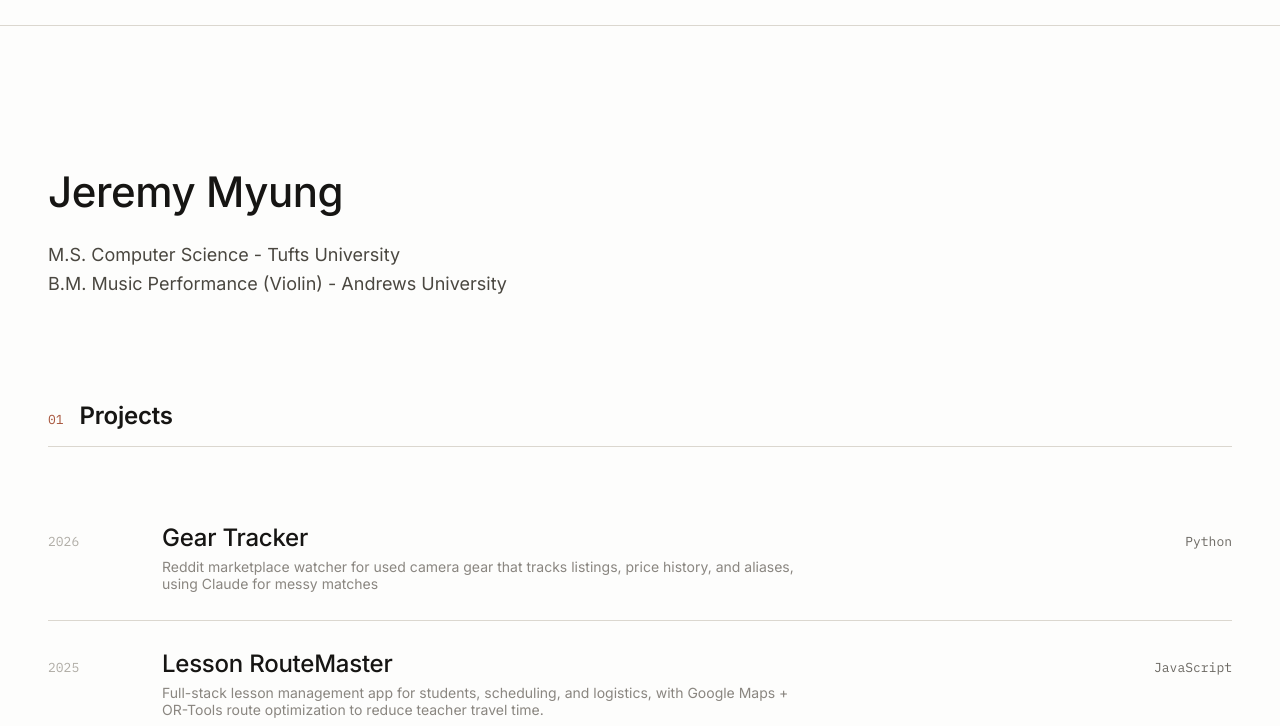
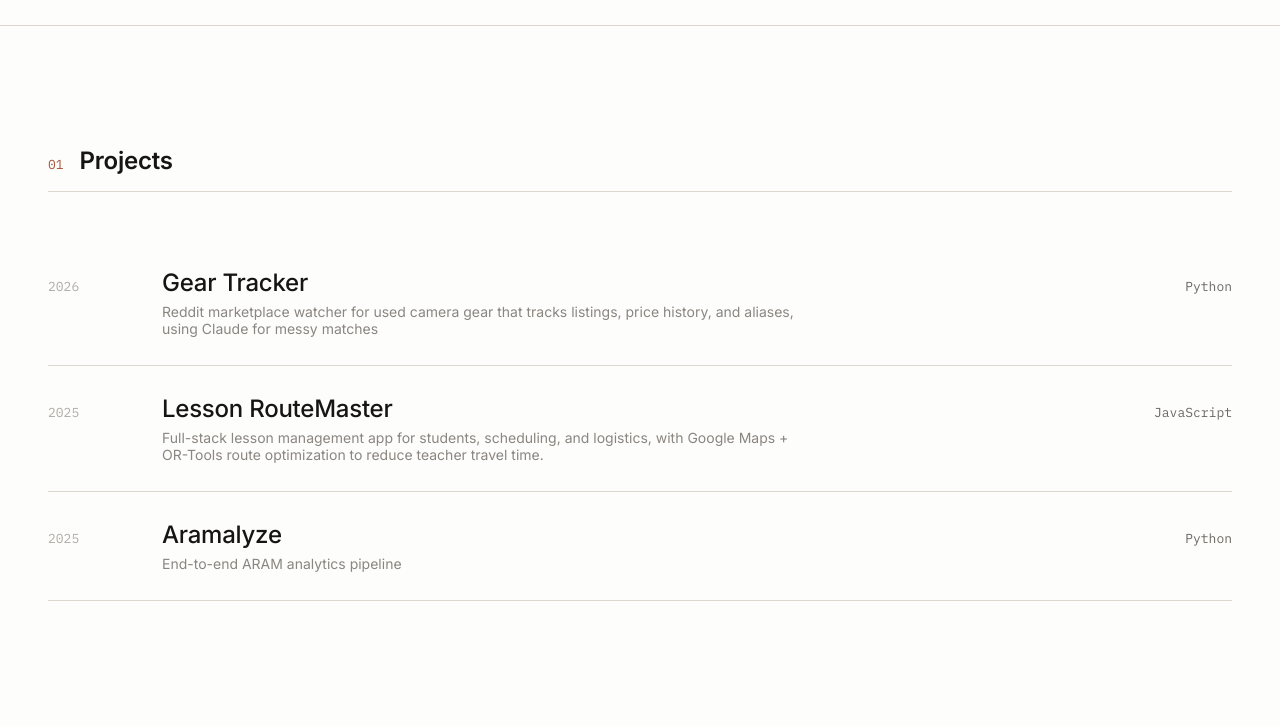
Before and after one commit to audwofla/personal-website, a plain HTML site: page index.html in a window 1280 px wide. Shown: the part 63-789 px from the top of the page. Drawn offline with Linux system fonts and the light colour scheme.

Commit message:
Remove the hero section, add top padding to compensate
Name still shows via the nav avatar, so it's not lost. Added
padding-top to #work (now the first section) so it doesn't sit
flush against the nav.

Also made about.js resilient to missing hero elements -- it
previously had one guard requiring hero-photo/-role/-bio AND
about-bio/email/links to all exist, so removing the hero section
would have silently broken the About section's own updates too.
Each field is now checked independently.

Co-Authored-By: Claude Sonnet 5 <noreply@anthropic.com>

```diff
--- a/about.js
+++ b/about.js
@@ -6,26 +6,26 @@ async function renderAbout() {
   const bioEl = document.getElementById('about-bio');
   const emailEl = document.getElementById('about-email');
   const linksWrap = document.getElementById('about-links');
-  if (!heroPhotoWrap || !heroPhotoEl || !heroRoleEl || !heroBioEl || !bioEl || !emailEl || !linksWrap) return;
 
   try {
     const res = await fetch('about.json', { cache: 'no-store' });
     if (!res.ok) throw new Error('fetch failed');
     const data = await res.json();
 
-    if (data.heroPhoto) {
+    if (data.heroPhoto && heroPhotoWrap && heroPhotoEl) {
       heroPhotoEl.src = data.heroPhoto;
       heroPhotoWrap.style.display = '';
     }
-    if (data.heroRole) heroRoleEl.textContent = data.heroRole;
-    if (data.heroBio) heroBioEl.textContent = data.heroBio;
-    if (data.bio) bioEl.textContent = data.bio;
+    if (data.heroRole && heroRoleEl) heroRoleEl.textContent = data.heroRole;
+    if (data.heroBio && heroBioEl) heroBioEl.textContent = data.heroBio;
+    if (data.bio && bioEl) bioEl.textContent = data.bio;
 
-    if (data.email) {
+    if (data.email && emailEl) {
       emailEl.textContent = data.email;
       emailEl.href = `mailto:${data.email}`;
     }
 
+    if (linksWrap) {
       linksWrap.querySelectorAll('a').forEach((a) => {
         if (a !== emailEl) a.remove();
       });
@@ -37,6 +37,7 @@ async function renderAbout() {
         a.textContent = `${link.label || ''} ↗`;
         linksWrap.appendChild(a);
       }
+    }
   } catch (err) {
     // keep the static fallback content already in the page
   }
--- a/index.html
+++ b/index.html
@@ -39,13 +39,6 @@
       </div>
     </div>
   </nav>
-
-  <!-- HERO -->
-  <section class="hero">
-    <h1>Jeremy Myung</h1>
-    <div class="mono hero-role" id="hero-role">// software engineer &amp; creative</div>
-    <p class="hero-bio" id="hero-bio"></p>
-  </section>
 
   <!-- WORK -->
   <section id="work" class="section">
--- a/style.css
+++ b/style.css
@@ -173,6 +173,10 @@ nav {
   padding: 0 var(--edge-pad) clamp(80px, 10vw, 140px);
   max-width: var(--content-max);
   margin: 0 auto;
+}
+
+#work {
+  padding-top: clamp(60px, 10vw, 120px);
 }
 
 .section-header {
```
Lines whose indentation alone changed are shown as unchanged.
